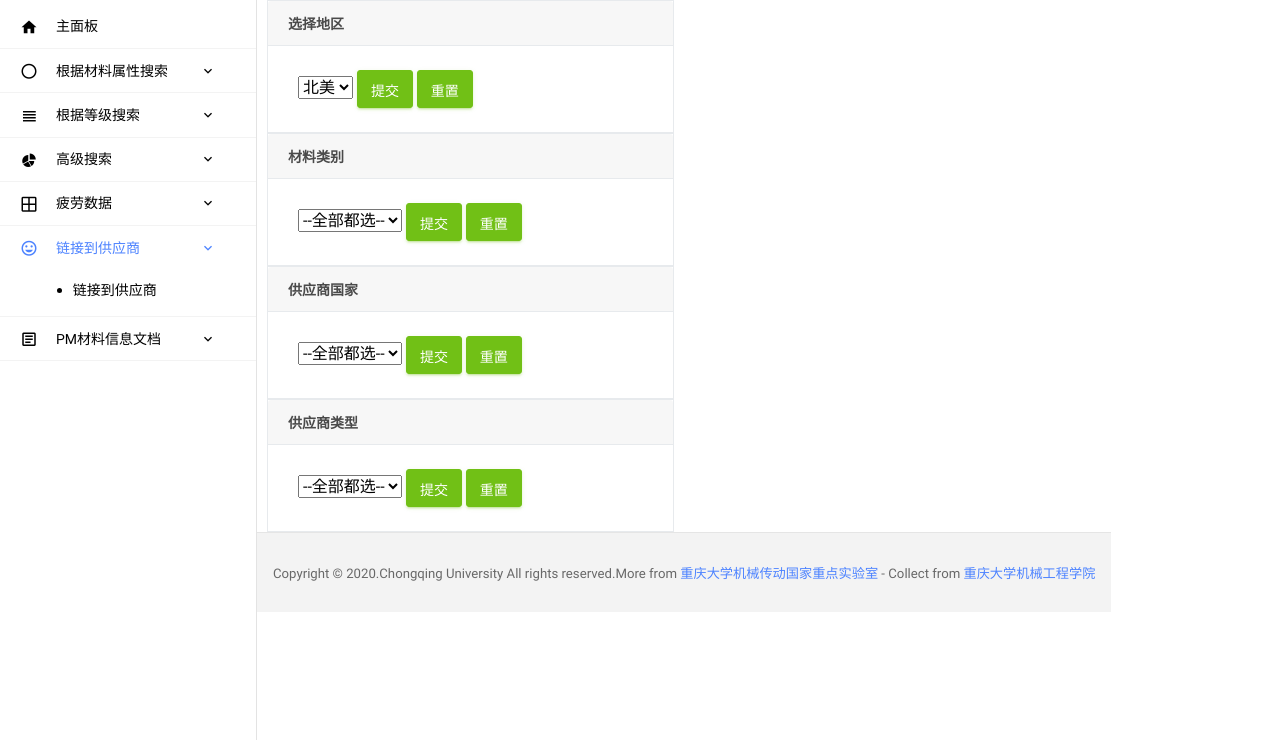
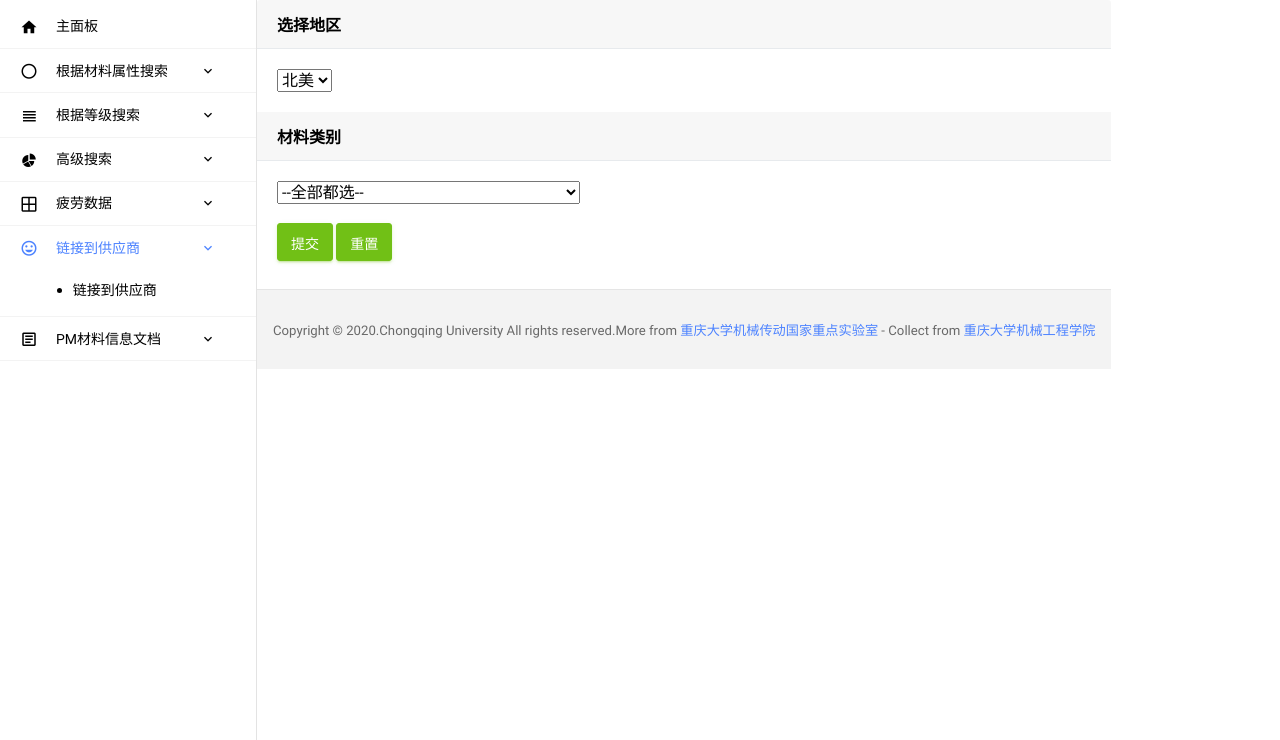
Before and after one commit to haomjc/PMdatabase2, a Flask app: page /supplierReport in a window 1280 px wide. Shown: the part 60-800 px from the top of the page. Run offline with Flask 2, Linux system fonts and the light colour scheme; some libraries are stand-ins or nearby versions.

Commit message:
20.9.24.0

```diff
--- a/app/routes.py
+++ b/app/routes.py
@@ -173,9 +173,14 @@ def StrainLifeData():
     return render_template("pages/FATIGUEDATA/Strain Life Data.html")
 
 
-@app.route("/supplierReport")
+@app.route("/supplierReport", methods=['GET', 'POST'])
 def supplierReport():
     return render_template("pages/LINKTOSUPPLIERS/supplierReport.html")
+
+
+@app.route("/SUPPLIERLIST", methods=['GET', 'POST'])
+def SUPPLIERLIST():
+    return render_template("pages/LINKTOSUPPLIERS/SUPPLIERLIST.html")
 
 
 @app.route("/aboutmetalinjectionmoulding")
--- a/app/templates/pages/LINKTOSUPPLIERS/supplierReport.html
+++ b/app/templates/pages/LINKTOSUPPLIERS/supplierReport.html
@@ -2,15 +2,14 @@
 {% block content %}
 
 <!-- partial -->
+<form id="supplierReport" action="{{url_for("SUPPLIERLIST")}}" method="post">
 
-<div class="col-xs-6 col-sm-6">
-    <div class="card">
         <div class="card-header">
             <strong class="card-title">选择地区</strong>
         </div>
         <div class="card-body">
 
-            <select data-placeholder="Choose a Country..." class="standardSelect"
+            <select data-placeholder="Choose a Region..." class="standardSelect"
                     tabindex="1">
 
                 <option value="North America">北美</option>
@@ -18,91 +17,44 @@
                 <option value="Asia">亚洲</option>
             </select>
 
-            <button type="提交" class="btn btn-success btn-sm">
-                <i class="fa fa-dot-circle-o"></i> 提交
-            </button>
-            <button type="重置" class="btn btn-success btn-sm">
-                <i class="fa fa-ban"></i> 重置
-            </button>
+<!--            <button type="submit" class="btn btn-success btn-sm" value="Submit">-->
+<!--                <i class="fa fa-dot-circle-o"></i> 提交-->
+<!--            </button>-->
+<!--            <button type="reset" class="btn btn-success btn-sm" value="Reset">-->
+<!--                <i class="fa fa-ban"></i> 重置-->
+<!--            </button>-->
         </div>
-    </div>
 
-</div>
-<div class="col-xs-6 col-sm-6">
-    <div class="card">
         <div class="card-header">
             <strong class="card-title">材料类别</strong>
         </div>
         <div class="card-body">
 
-            <select data-placeholder="Choose a Country..." class="standardSelect"
+            <select data-placeholder="Choose a Material..." class="standardSelect"
                     tabindex="1">
 
-                <option value="United States">--全部都选--</option>
-                <option value="United States">北美</option>
-                <option value="United Kingdom">欧洲</option>
-                <option value="United Kingdom">亚洲</option>
+                <option value="All">--全部都选--</option>
+                <option value="Structural Ferrous">Structural Ferrous</option>
+                <option value="stainless Steels">stainless Steels</option>
+                <option value="Powder Forged Steels">Powder Forged Steels</option>
+                <option value="Structural Non-Ferrous Copper Base">Structural Non-Ferrous Copper Base</option>
+                <option value="Structural Non-Ferrous Aluminium Base">Structural Non-Ferrous Aluminium Base</option>
+                <option value="Bearing Alloys">Bearing Alloys</option>
+                <option value="Metal Injection Moulding">Metal Injection Moulding</option>
+
             </select>
+            <br />
+            <br />
 
-            <button type="提交" class="btn btn-success btn-sm">
+<p>
+            <button type="submit" class="btn btn-success btn-sm" value="Submit">
                 <i class="fa fa-dot-circle-o"></i> 提交
             </button>
-            <button type="重置" class="btn btn-success btn-sm">
+            <button type="reset" class="btn btn-success btn-sm" value="Reset">
                 <i class="fa fa-ban"></i> 重置
             </button>
+</p>
         </div>
-    </div>
-</div>
-<div class="col-xs-6 col-sm-6">
-    <div class="card">
-        <div class="card-header">
-            <strong class="card-title">供应商国家</strong>
-        </div>
-        <div class="card-body">
 
-            <select data-placeholder="Choose a Country..." class="standardSelect"
-                    tabindex="1">
-
-                <option value="United States">--全部都选--</option>
-                <option value="United States">北美</option>
-                <option value="United Kingdom">欧洲</option>
-                <option value="United Kingdom">亚洲</option>
-            </select>
-
-            <button type="提交" class="btn btn-success btn-sm">
-                <i class="fa fa-dot-circle-o"></i> 提交
-            </button>
-            <button type="重置" class="btn btn-success btn-sm">
-                <i class="fa fa-ban"></i> 重置
-            </button>
-        </div>
-    </div>
-</div>
-
-<div class="col-xs-6 col-sm-6">
-    <div class="card">
-        <div class="card-header">
-            <strong class="card-title">供应商类型</strong>
-        </div>
-        <div class="card-body">
-
-            <select data-placeholder="Choose a Country..." class="standardSelect"
-                    tabindex="1">
-
-                <option value="United States">--全部都选--</option>
-                <option value="United States">北美</option>
-                <option value="United Kingdom">欧洲</option>
-                <option value="United Kingdom">亚洲</option>
-            </select>
-
-            <button type="提交" class="btn btn-success btn-sm">
-                <i class="fa fa-dot-circle-o"></i> 提交
-            </button>
-            <button type="重置" class="btn btn-success btn-sm">
-                <i class="fa fa-ban"></i> 重置
-            </button>
-        </div>
-    </div>
-</div>
-
+</form>
 {% endblock %}
```
Also changed, not shown: app/templates/pages/LINKTOSUPPLIERS/SUPPLIERLIST.html (added, +10 -0 lines).
